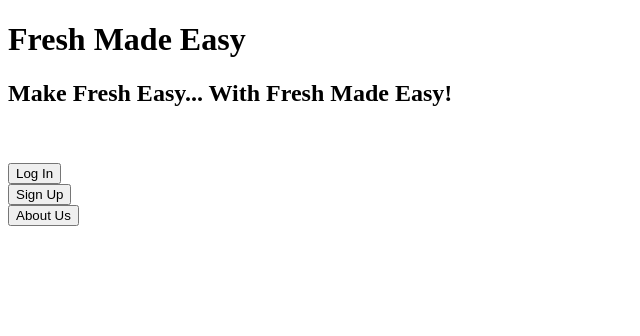
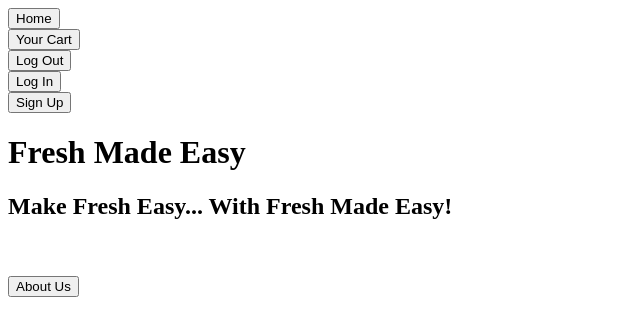
Before and after one commit to leah-ewing/Fresh-Made-Easy, a Flask app: page / in a window 1280 px wide. Shown: the top 336 px of the page, without its empty margins (0-640 px from the left). Run offline with Flask 2, Linux system fonts and the light colour scheme.

Commit message:
Commit logout button working

```diff
--- a/server.py
+++ b/server.py
@@ -14,6 +14,14 @@ def homepage():
 
     return render_template('homepage.html')
 
+
+@app.route('/')
+def index():
+    if "email" in session:
+        fname = session['email']
+        return fname + ", you have been logged in."
+
+
 @app.route('/', methods = ["POST"])
 def loginUser():
     """Login user and redirect them to the homepage"""
@@ -25,14 +33,24 @@ def loginUser():
     valid_user = crud.login_user(email, password)
 
     if valid_user:
-        session['current_user'] = email
-        flash(f"Welcome back, {fname}!")
+        session["email"] = True
+        flash(f"Welcome back, {email}!")
     else:
         flash("Invalid login. Please try again.")
         return redirect("/login")
 
     return render_template("homepage.html")
-# ***   ^ f string is returning None when in session ***
+# ***   ^ I want this to eventually say the user's first name, not their email ***
+
+@app.route('/logout')
+def logout():
+    """Logout user."""
+
+    session.pop('email', None)
+    flash("You have been signed out!")
+    return redirect('/')
+
+    return render_template("homepage.html")
 
 
 @app.route('/login')
@@ -77,9 +95,16 @@ def createUser():
 
 @app.route('/about-us')
 def aboutUsPage():
-    """Display Fresh Made Easy's 'About Us' page"""
+    """Display Fresh Made Easy's 'About Us' page."""
 
     return render_template('about-us.html')
+
+
+@app.route('/shopping-cart')
+def shoppingCart():
+    """Display a user's shopping cart."""
+
+    return render_template('shopping-cart.html')
 
 
 
--- a/templates/base.html
+++ b/templates/base.html
@@ -7,8 +7,36 @@
       {% block title %}{% endblock %}
     </title>
 
-    {% block head %}{% endblock %}
+    {% block head %}
+
+    <form action = "/">
+      <div class = "home">
+      <button type = "submit" id = "home">Home</button>
+    </div></form>
+
+
+    <form action = "/shopping-cart">
+      <div class = "shopping-cart">
+      <button type = "submit" id = "shopping-cart">Your Cart</button>
+    </div></form>
+    <form action = "/logout">
+      <div class = "logout">
+      <button type = "submit" id = "logout">Log Out</button>
+    </div></form>
+
+    <form action = "/login">
+      <div class = "login">
+      <button type = "submit" id = "login">Log In</button>
+    </div></form>
+      <form action = "/sign-up">
+        <div class = "sign-up">
+      <button type = "submit" id = "sign-up">Sign Up</button>
+    </div></form>
+
+
+    {% endblock %}
   </head>
+
   <body>
     {% for msg in get_flashed_messages() %}
       <p class="flash-msg">
--- a/templates/homepage.html
+++ b/templates/homepage.html
@@ -1,21 +1,14 @@
 {% extends 'base.html' %}
-{% block title %}Fresh Made Easy Homepage{% endblock %}
+{% block title %}Fresh Made Easy Home{% endblock %}
 
 {% block body %}
   <h1>Fresh Made Easy</h1>
 
   <h2>Make Fresh Easy... With Fresh Made Easy!</h2><br><br>
-  <form action = "/login">
-    <div class = "login">
-    <button type = "submit" id = "login">Log In</button>
-  </div></form>
-    <form action = "/sign-up">
-      <div class = "sign-up">
-    <button type = "submit" id = "sign-up">Sign Up</button>
-  </div></form>
+
   <form action = "/about-us">
-  <div class = "about-us">
-    <button type = "submit" id = "about-us">About Us</button>
-  </div></form>
+    <div class = "about-us">
+      <button type = "submit" id = "about-us">About Us</button>
+    </div></form>
 
 {% endblock %}
```
Also changed, not shown: templates/shopping-cart.html (+9 -0 lines).
